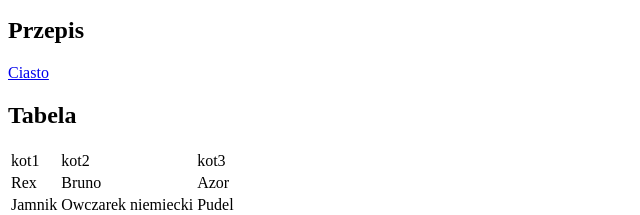
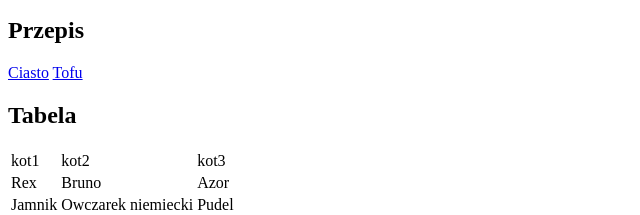
Before and after one commit to emiliavv/emiliavv.github.io, a plain HTML site: page index.html in a window 1280 px wide. Shown: the part 153-368 px from the top of the page, 0-640 px from the left. Drawn offline with Linux system fonts and the light colour scheme.

Commit message:
Update index.html
dodany drugi link

```diff
--- a/index.html
+++ b/index.html
@@ -18,6 +18,7 @@ div {
 <p>Aenean interdum porttitor mi eget ultricies. Etiam orci nisl, tincidunt sit amet dapibus nec, eleifend sit amet augue. Morbi nunc neque, egestas nec eleifend in, pellentesque ut mauris. Sed turpis orci, pharetra eu metus non, eleifend elementum neque. Suspendisse potenti.</p>
 <h2>Przepis</h2>
 <a href="https://www.kwestiasmaku.com/zielony_srodek/rabarbar/placek_drozdzowy_z_rabarbarem/przepis.html">Ciasto</a>
+<a href="https://www.jadlonomia.com/przepisy/tofu-zmieniajace-zycie/">Tofu</a>
 
 <h2>Tabela</h2>
 <table>
```
